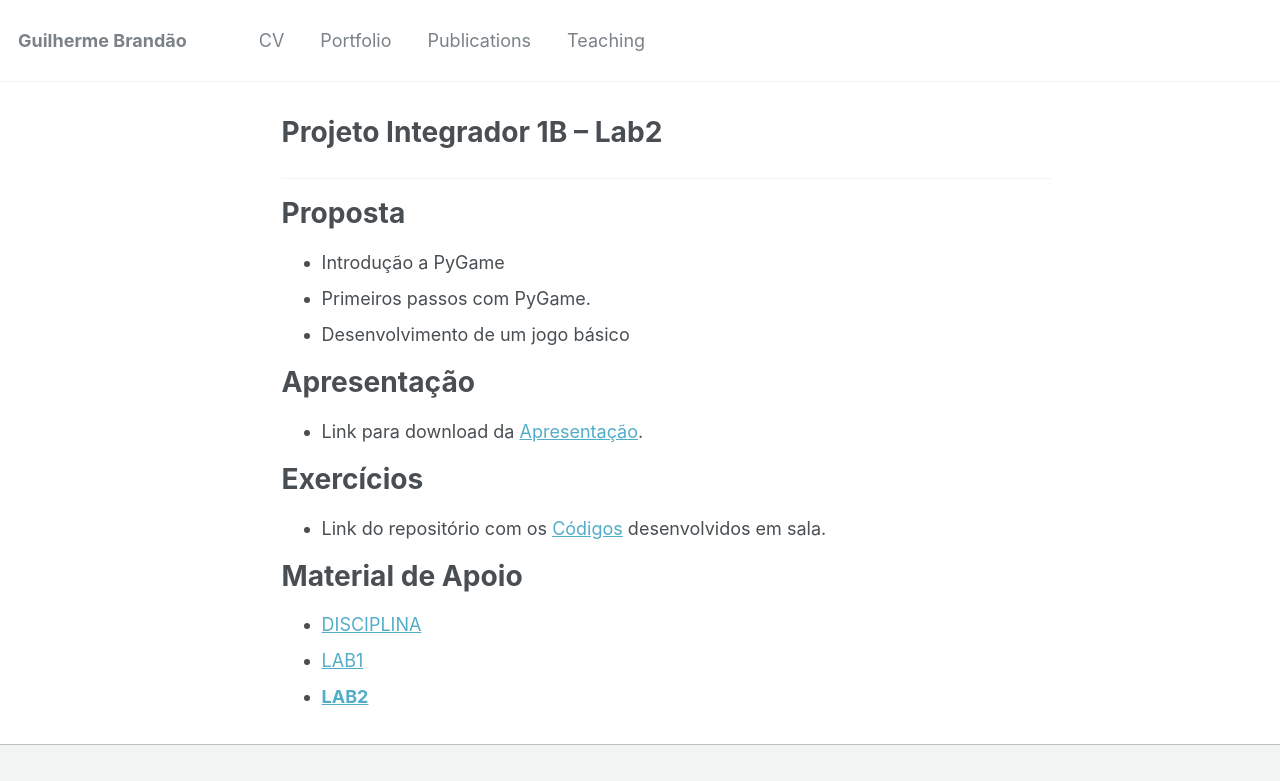
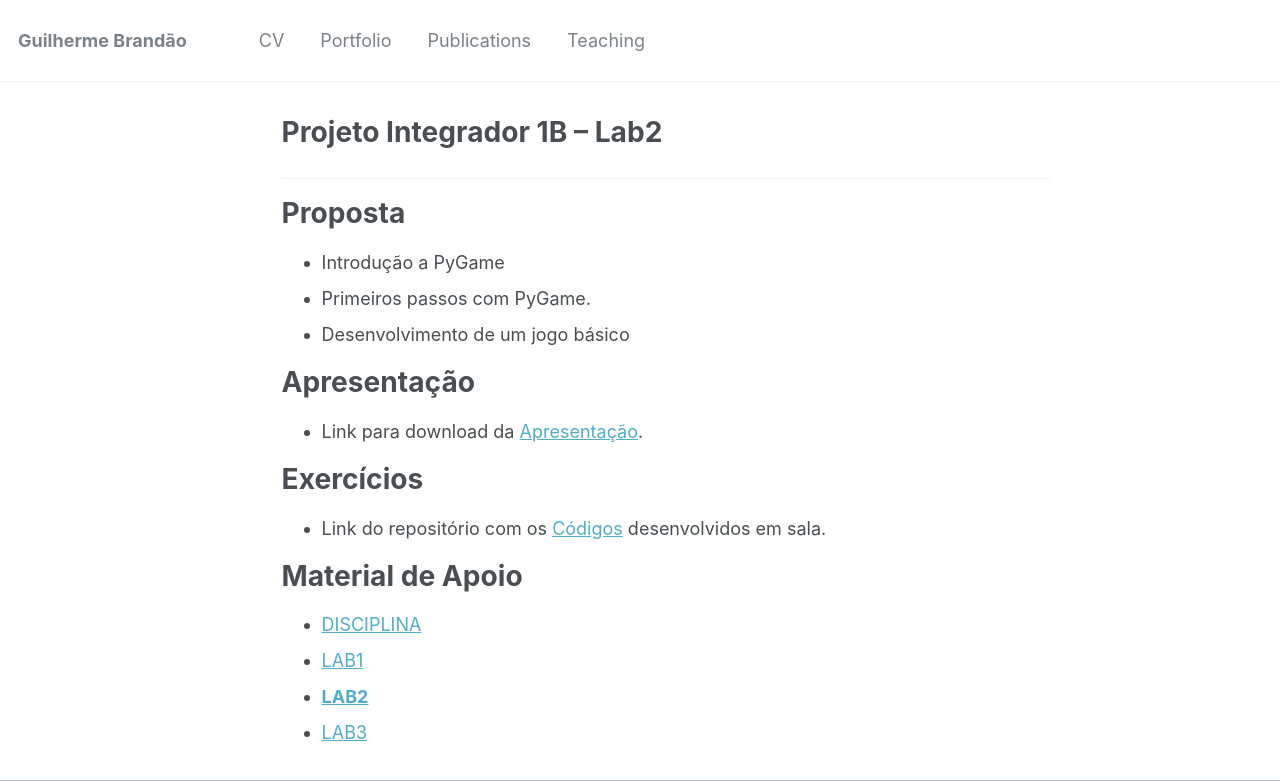
Before and after one commit to brandaogbs/brandaogbs.github.io, a Jekyll site: the page built from _pages/2ele031/lab2.md, in a window 1280 px wide. Shown: the top 781 px of the page. Built offline with Jekyll 4.4.1, drawn with Linux system fonts in a browser that asks for light colours; grey boxes are pictures that could not be loaded.

Commit message:
link lab3

```diff
--- a/_pages/2ele031/lab2.md
+++ b/_pages/2ele031/lab2.md
@@ -32,3 +32,4 @@ Material de Apoio
 * [DISCIPLINA](/2ele031/)
 * [LAB1](/2ele031/lab1)
 * [**LAB2**](/2ele031/lab2)
+* [LAB3](/2ele031/lab3)
```
